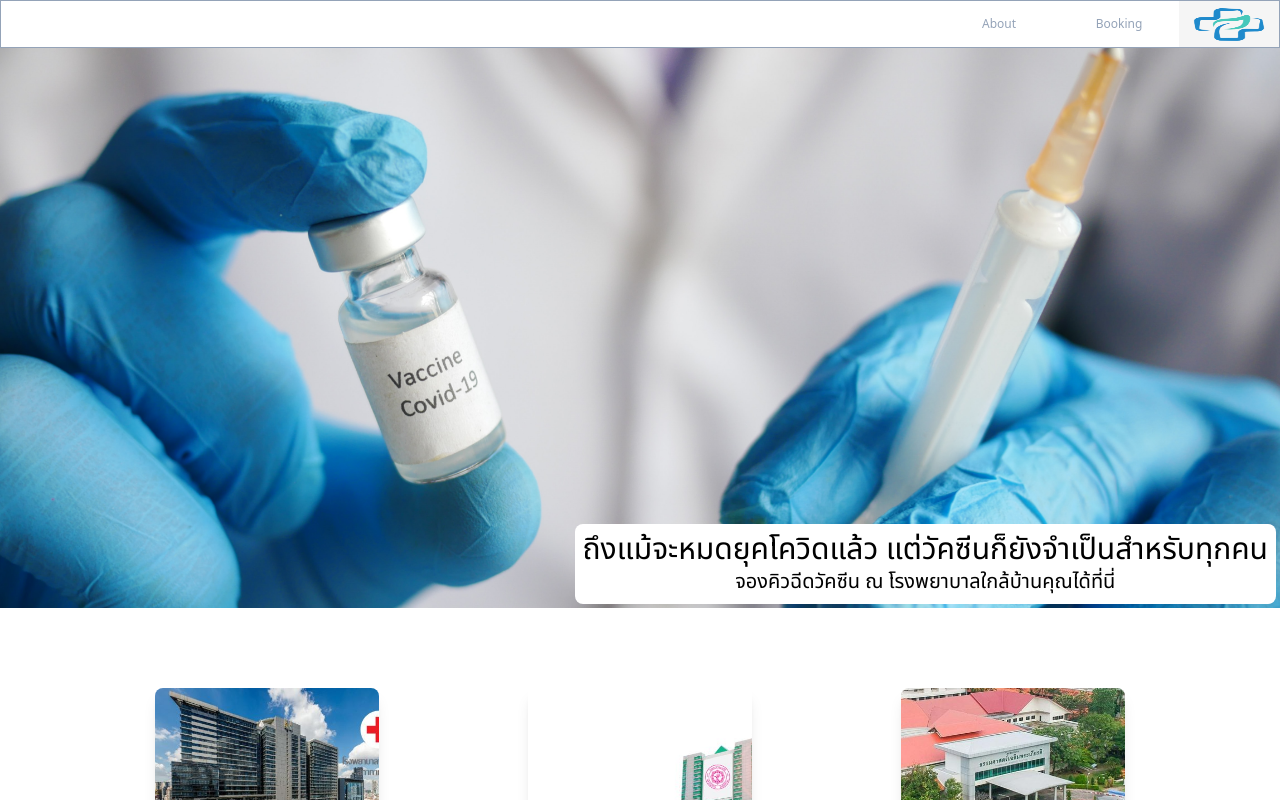
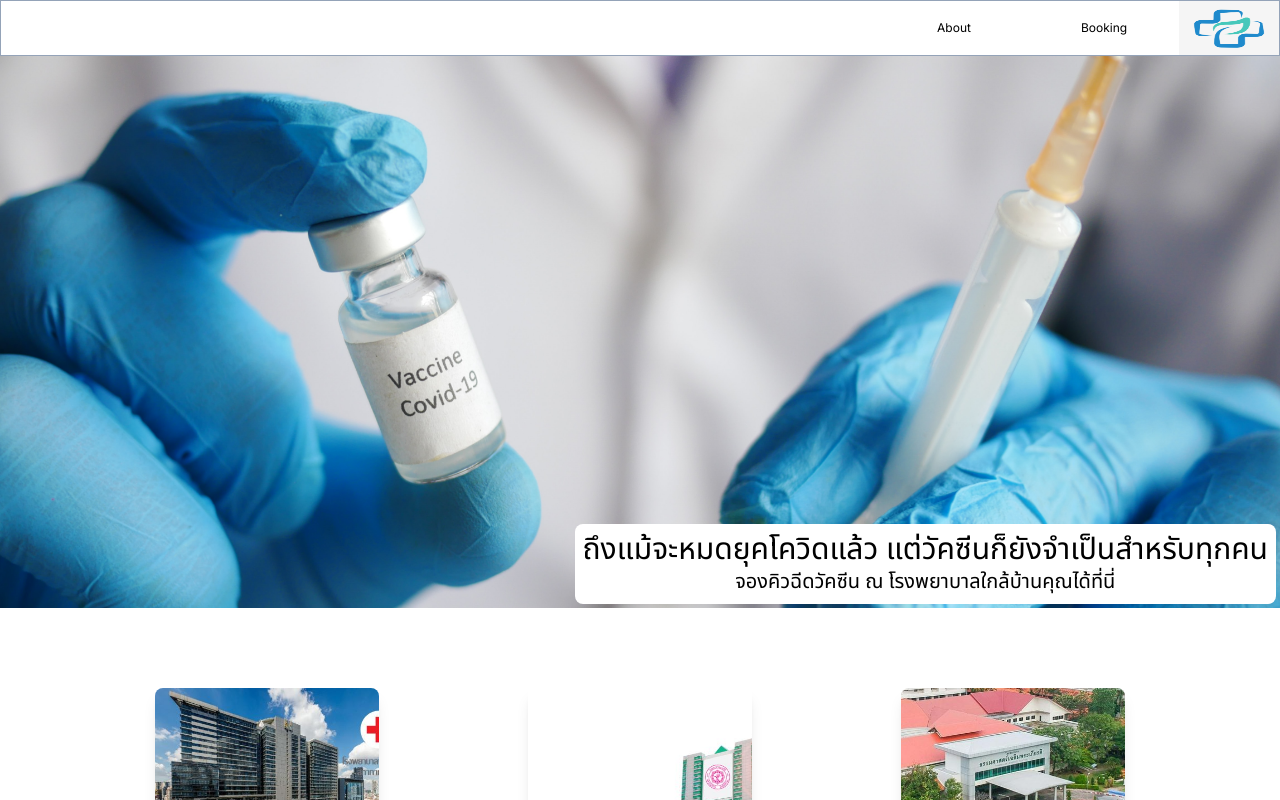
Before and after one commit to peemknn/SW-PracII-Assignment, a Next.js app: page / in a window 1280 px wide. Shown: the top 800 px of the page. Built offline with nearby package versions, Linux system fonts and the light colour scheme.

Commit message:
edit some topmenu design

```diff
--- a/src/components/TopMenu.tsx
+++ b/src/components/TopMenu.tsx
@@ -4,7 +4,7 @@ import TopMenuItem from './TopMenuItem'
 
 export default function TopMenu() {
     return (
-        <div className='h-12 fixed bg-white left-0 top-0 right-0 z-30 border border-y-1 border-solid border-slate-400 flex flex-row-reverse '>
+        <div className='h-14 fixed bg-white left-0 top-0 right-0 z-30 border border-y-1 border-solid border-slate-400 flex flex-row-reverse '>
             <Image src={'/img/logo.png'} className='h-[100%] w-[100px]' alt='logo'
                 width={0} height={0} sizes='100vh' />
             <TopMenuItem title='Booking' pageRef='/booking' />
--- a/src/components/TopMenuItem.tsx
+++ b/src/components/TopMenuItem.tsx
@@ -3,7 +3,7 @@ import styles from "./topmenu.module.css"
 
 export default function TopMenuItem({ title, pageRef }: { title: string, pageRef: string }) {
     return (
-        <Link href={pageRef} className='w-[120px] text-center my-auto text-xs text-slate-400 font-sans hover:text-black active:text-black '>
+        <Link href={pageRef} className='w-[150px] text-center my-auto text-xs text-black hover:text-black active:text-black '>
             {title}
         </Link>
     )
```
